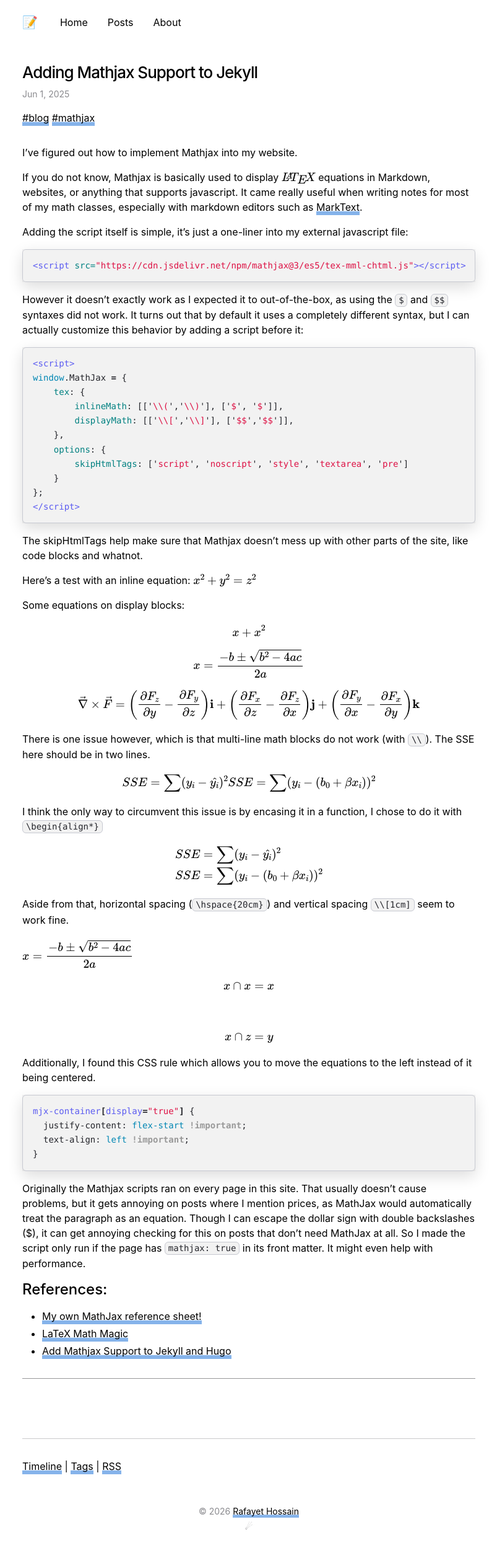
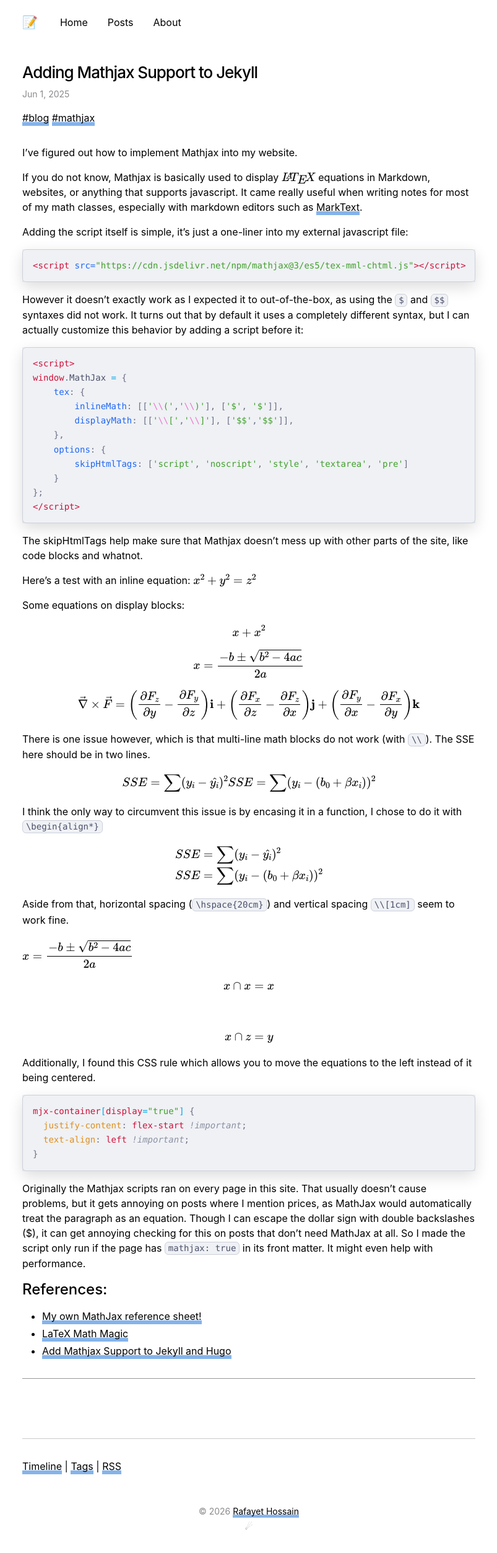
Before and after one commit to rafayet-git/hos.sh, a Jekyll site: the page built from _posts/2025-06-01-adding-mathjax-support-to-jekyll.md, in a window 1280 px wide. Shown: the whole page at 62% size, without its empty margins (238-1041 px from the left). Built offline with Jekyll 4.4.1, drawn with Linux system fonts in a browser that asks for light colours; comment, search, counter and statistics services are not loaded.

Commit message:
Switch to catpuccin styling

```diff
--- a/css/main.scss
+++ b/css/main.scss
@@ -24,9 +24,22 @@ html {
   --text-color: #f8f8f2;
   --secondary-text-color: #ebebf599;
   --link-background-color: #165098;
-  --syntax-background-color: #2c2c2eff;
-  --syntax-border-color: #54545899;
-  --syntax-text-color: #f8f8f2;
+  // Catppuccin Mocha
+  --syntax-background-color: #1e1e2e;
+  --syntax-border-color: #313244;
+  --syntax-text-color: #cdd6f4;
+  --ctp-overlay: #7f849c;
+  --ctp-subtext: #9399b2;
+  --ctp-red: #f38ba8;
+  --ctp-peach: #fab387;
+  --ctp-yellow: #f9e2af;
+  --ctp-green: #a6e3a1;
+  --ctp-teal: #94e2d5;
+  --ctp-sky: #89dceb;
+  --ctp-blue: #89b4fa;
+  --ctp-mauve: #cba6f7;
+  --ctp-pink: #f5c2e7;
+  --ctp-rosewater: #f5e0dc;
 }
 
 @media (prefers-color-scheme: light) {
@@ -36,10 +49,31 @@ html {
     --text-color: #000000;
     --secondary-text-color: #3c3c4399;
     --link-background-color: #85B3EA;
-    --syntax-background-color: #f2f2f2;
-    --syntax-border-color: #c7c9d1;
-    --syntax-text-color: #24252b;
+    // Catppuccin Latte
+    --syntax-background-color: #eff1f5;
+    --syntax-border-color: #ccd0da;
+    --syntax-text-color: #4c4f69;
+    --ctp-overlay: #8c8fa1;
+    --ctp-subtext: #6c6f85;
+    --ctp-red: #d20f39;
+    --ctp-peach: #fe640b;
+    --ctp-yellow: #df8e1d;
+    --ctp-green: #40a02b;
+    --ctp-teal: #179299;
+    --ctp-sky: #04a5e5;
+    --ctp-blue: #1e66f5;
+    --ctp-mauve: #8839ef;
+    --ctp-pink: #ea76cb;
+    --ctp-rosewater: #dc8a78;
   }
+}
+
+/**
+ * Text selection/highlighting
+ */
+::selection {
+  background: var(--link-background-color);
+  color: var(--text-color);
 }
 
 @mixin media-query($device) {
@@ -199,11 +233,6 @@ pre {
   padding: 1em 1.15em;
   overflow-x: auto;
   box-shadow: 0 8px 24px rgba(0, 0, 0, 0.14);
-
-  &::selection,
-  *::selection {
-    background: rgba(94, 92, 230, 0.35);
-  }
 
   > code {
     border: 0;
@@ -533,198 +562,42 @@ hr {
     background: var(--syntax-background-color);
   }
 
-  .c {
-    color: #998;
-    font-style: italic;
-  } // Comment
-  .err {
-    color: #a61717;
-    background-color: #e3d2d2;
-  } // Error
-  .k {
-    font-weight: bold;
-  } // Keyword
-  .o {
-    font-weight: bold;
-  } // Operator
-  .cm {
-    color: #998;
-    font-style: italic;
-  } // Comment.Multiline
-  .cp {
-    color: #999;
-    font-weight: bold;
-  } // Comment.Preproc
-  .c1 {
-    color: #998;
-    font-style: italic;
-  } // Comment.Single
-  .cs {
-    color: #999;
-    font-weight: bold;
-    font-style: italic;
-  } // Comment.Special
-  .gd {
-    color: #000;
-    background-color: #fdd;
-  } // Generic.Deleted
-  .gd .x {
-    color: #000;
-    background-color: #faa;
-  } // Generic.Deleted.Specific
-  .ge {
-    font-style: italic;
-  } // Generic.Emph
-  .gr {
-    color: #a00;
-  } // Generic.Error
-  .gh {
-    color: #999;
-  } // Generic.Heading
-  .gi {
-    color: #000;
-    background-color: #dfd;
-  } // Generic.Inserted
-  .gi .x {
-    color: #000;
-    background-color: #afa;
-  } // Generic.Inserted.Specific
-  .go {
-    color: #888;
-  } // Generic.Output
-  .gp {
-    color: #555;
-  } // Generic.Prompt
-  .gs {
-    font-weight: bold;
-  } // Generic.Strong
-  .gu {
-    color: #aaa;
-  } // Generic.Subheading
-  .gt {
-    color: #a00;
-  } // Generic.Traceback
-  .kc {
-    font-weight: bold;
-  } // Keyword.Constant
-  .kd {
-    font-weight: bold;
-  } // Keyword.Declaration
-  .kp {
-    font-weight: bold;
-  } // Keyword.Pseudo
-  .kr {
-    font-weight: bold;
-  } // Keyword.Reserved
-  .kt {
-    color: #458;
-    font-weight: bold;
-  } // Keyword.Type
-  .m {
-    color: #099;
-  } // Literal.Number
-  .s {
-    color: #d14;
-  } // Literal.String
-  .na {
-    color: #008080;
-  } // Name.Attribute
-  .nb {
-    color: #0086b3;
-  } // Name.Builtin
-  .nc {
-    color: #458;
-    font-weight: bold;
-  } // Name.Class
-  .no {
-    color: #008080;
-  } // Name.Constant
-  .ni {
-    color: #800080;
-  } // Name.Entity
-  .ne {
-    color: #900;
-    font-weight: bold;
-  } // Name.Exception
-  .nf {
-    color: #900;
-    font-weight: bold;
-  } // Name.Function
-  .nn {
-    color: #555;
-  } // Name.Namespace
-  .nt {
-    color: #5c5cf1;
-  } // Name.Tag
-  .nv {
-    color: #008080;
-  } // Name.Variable
-  .ow {
-    font-weight: bold;
-  } // Operator.Word
-  .w {
-    color: #bbb;
-  } // Text.Whitespace
-  .mf {
-    color: #099;
-  } // Literal.Number.Float
-  .mh {
-    color: #099;
-  } // Literal.Number.Hex
-  .mi {
-    color: #099;
-  } // Literal.Number.Integer
-  .mo {
-    color: #099;
-  } // Literal.Number.Oct
-  .sb {
-    color: #d14;
-  } // Literal.String.Backtick
-  .sc {
-    color: #d14;
-  } // Literal.String.Char
-  .sd {
-    color: #d14;
-  } // Literal.String.Doc
-  .s2 {
-    color: #d14;
-  } // Literal.String.Double
-  .se {
-    color: #d14;
-  } // Literal.String.Escape
-  .sh {
-    color: #d14;
-  } // Literal.String.Heredoc
-  .si {
-    color: #d14;
-  } // Literal.String.Interpol
-  .sx {
-    color: #d14;
-  } // Literal.String.Other
-  .sr {
-    color: #009926;
-  } // Literal.String.Regex
-  .s1 {
-    color: #d14;
-  } // Literal.String.Single
-  .ss {
-    color: #990073;
-  } // Literal.String.Symbol
-  .bp {
-    color: #999;
-  } // Name.Builtin.Pseudo
-  .vc {
-    color: #008080;
-  } // Name.Variable.Class
-  .vg {
-    color: #008080;
-  } // Name.Variable.Global
-  .vi {
-    color: #008080;
-  } // Name.Variable.Instance
-  .il {
-    color: #099;
-  } // Literal.Number.Integer.Long
+  // Comments
+  .c, .cm, .c1, .cs, .cp, .cpf { color: var(--ctp-overlay); font-style: italic; }
+  // Errors
+  .err, .gr, .gt { color: var(--ctp-red); background: transparent; }
+  // Keywords
+  .k, .kc, .kd, .kn, .kp, .kr, .ow { color: var(--ctp-mauve); }
+  .kt { color: var(--ctp-yellow); }
+  // Operators / punctuation
+  .o { color: var(--ctp-sky); }
+  .p { color: var(--ctp-subtext); }
+  // Names
+  .n, .nx, .py { color: var(--syntax-text-color); }
+  .na { color: var(--ctp-blue); }
+  .nb, .bp { color: var(--ctp-red); }
+  .nc, .nn, .nl { color: var(--ctp-yellow); }
+  .no, .nd { color: var(--ctp-peach); }
+  .ni { color: var(--ctp-pink); }
+  .ne { color: var(--ctp-peach); }
+  .nf, .fm { color: var(--ctp-blue); }
+  .nt { color: var(--ctp-red); }
+  .nv, .vc, .vg, .vi, .vm { color: var(--ctp-rosewater); }
+  // Numbers
+  .m, .mb, .mf, .mh, .mi, .mo, .il { color: var(--ctp-peach); }
+  // Strings
+  .s, .sa, .sb, .sc, .dl, .sd, .s2, .sh, .sx, .s1 { color: var(--ctp-green); }
+  .se, .si { color: var(--ctp-pink); }
+  .sr, .ss { color: var(--ctp-teal); }
+  // Generic
+  .gd { color: var(--ctp-red); background-color: rgba(243, 139, 168, 0.12); }
+  .gi { color: var(--ctp-green); background-color: rgba(166, 227, 161, 0.12); }
+  .ge { font-style: italic; }
+  .gs { font-weight: bold; }
+  .gh, .gu { color: var(--ctp-blue); font-weight: bold; }
+  .go { color: var(--ctp-overlay); }
+  .gp { color: var(--ctp-subtext); }
+  .w { color: var(--ctp-overlay); }
 }
 
 /**
```
